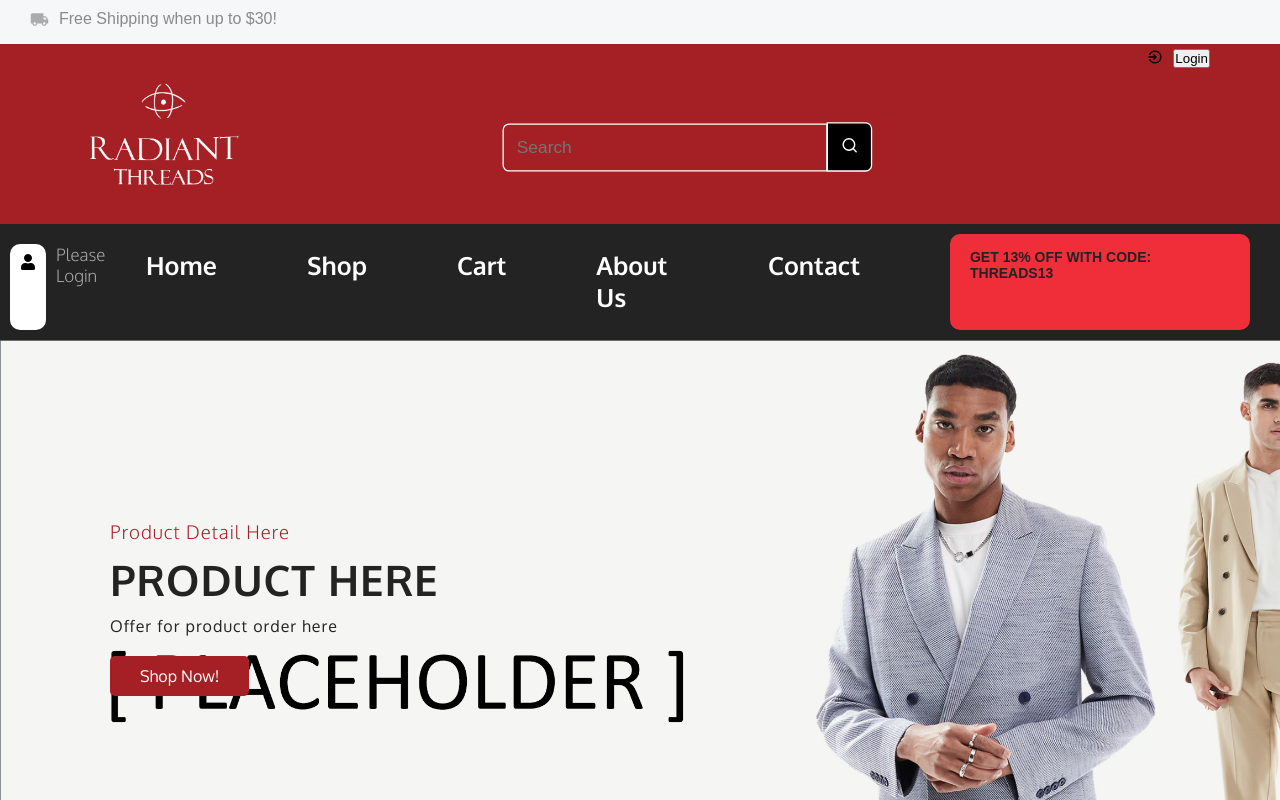
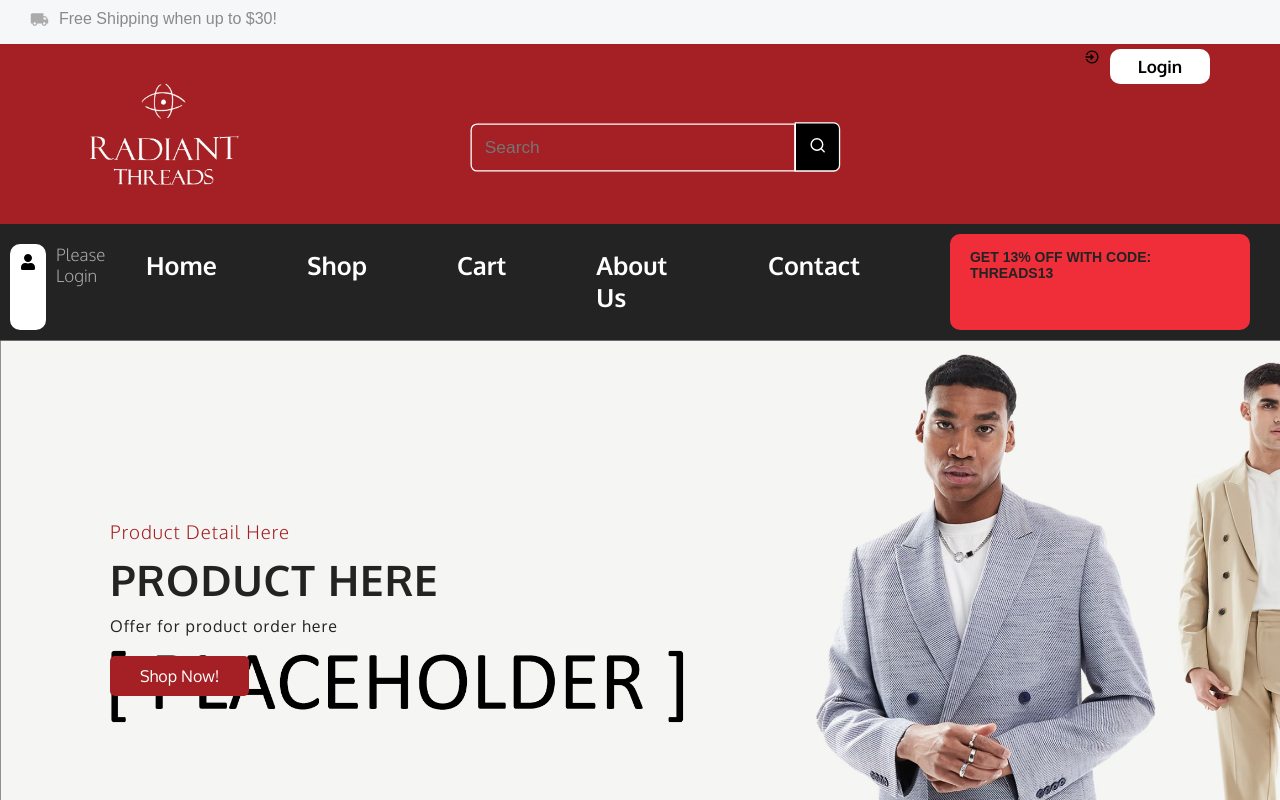
Before and after one commit to ozzzxyn/CPSC362-rthreads, a React (Create React App) app: page / in a window 1280 px wide. Shown: the top 800 px of the page. Built offline with nearby package versions, Linux system fonts and the light colour scheme.

Commit message:
buttonfix

```diff
--- a/src/comp/nav.css
+++ b/src/comp/nav.css
@@ -102,6 +102,7 @@
 {
     margin-right: 10px;
 
+
 }
 
 .header .mid_header .user .icon .btn button
@@ -113,6 +114,26 @@
     cursor: pointer;
 }
 
+.header .mid_header .user .btn button
+{
+    background-color: white;
+    border: white;
+    width: 100px;
+    height: 35px;
+    border-radius: 10px;
+    font-size: 17px;
+    font-family: Oxygen;
+    font-weight: 550;
+}
+.header .mid_header .user .btn button:hover
+{
+    cursor: pointer;
+    background-color: black;
+    color: white;
+    transition: 0.7s;
+    scale: 1.3;
+
+}
 .header .last_header
 {
     width: 100%;
```
